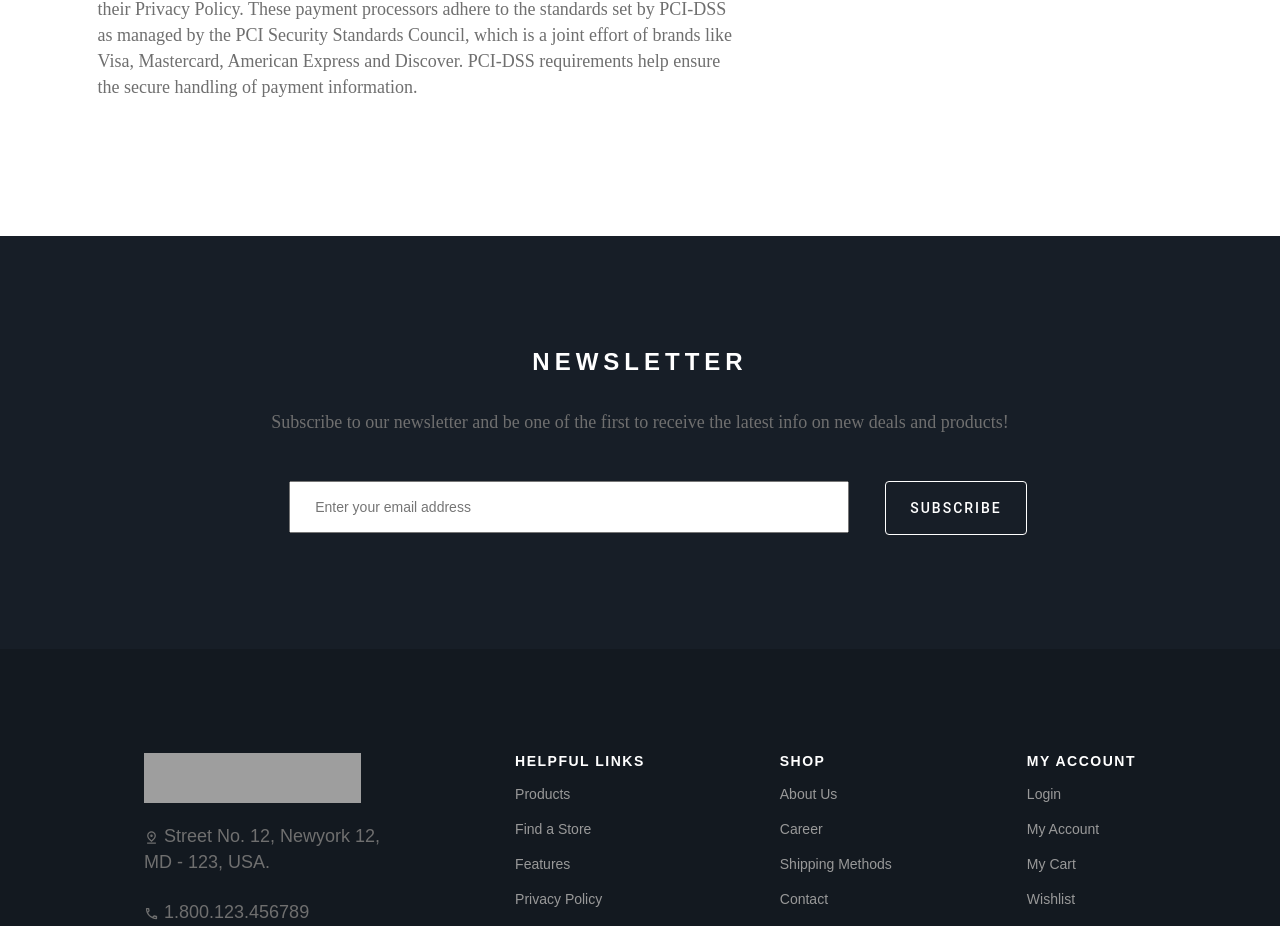
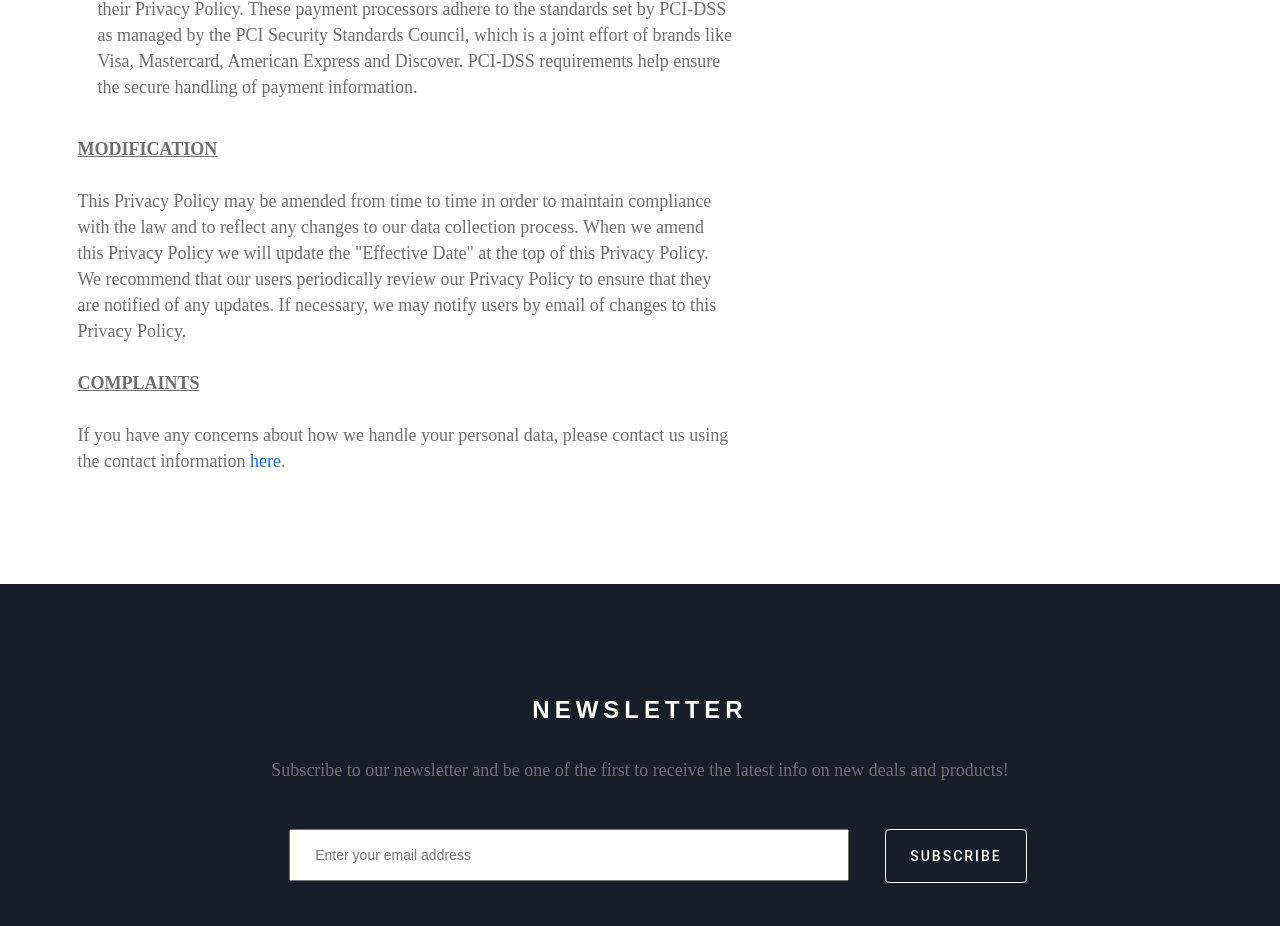
Before and after one commit to YagneshP/riipen_project, a Next.js app: page /privacypolicy in a window 1280 px wide. Shown: the part 7480-8406 px from the top of the page. Built offline with nearby package versions, Linux system fonts and the light colour scheme; no server answers; grey boxes are pictures that could not be loaded.

Commit message:
modifaction policy amd complaints policy added

```diff
--- a/components/PrivacyPolicy/index.js
+++ b/components/PrivacyPolicy/index.js
@@ -485,7 +485,24 @@ const PrivacyPolicy = () => {
                             <div className="bold"></div>
                           </li>
                         </ul>
-
+                        <div className="title">Modification</div>
+                        <br />
+                        This Privacy Policy may be amended from time to time in
+                        order to maintain compliance with the law and to reflect
+                        any changes to our data collection process. When we
+                        amend this Privacy Policy we will update the "Effective
+                        Date" at the top of this Privacy Policy. We recommend
+                        that our users periodically review our Privacy Policy to
+                        ensure that they are notified of any updates. If
+                        necessary, we may notify users by email of changes to
+                        this Privacy Policy.
+                        <br />
+                        <br />
+                        <div className="title">Complaints</div>
+                        <br />
+                        If you have any concerns about how we handle your
+                        personal data, please contact us using the contact
+                        information <a href="/contact">here</a>.
                       </p>
                     </div>
                   </div>
```
